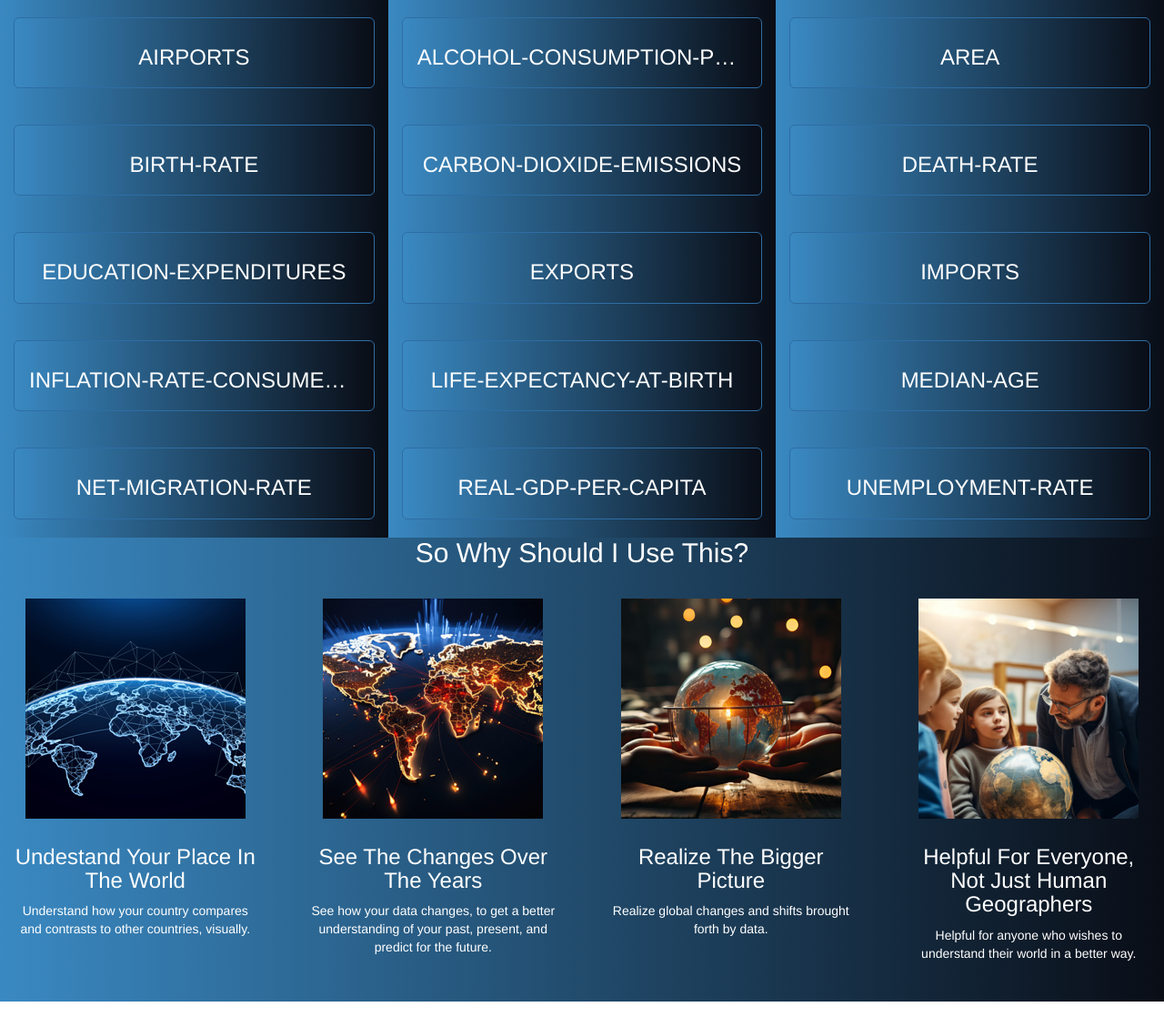
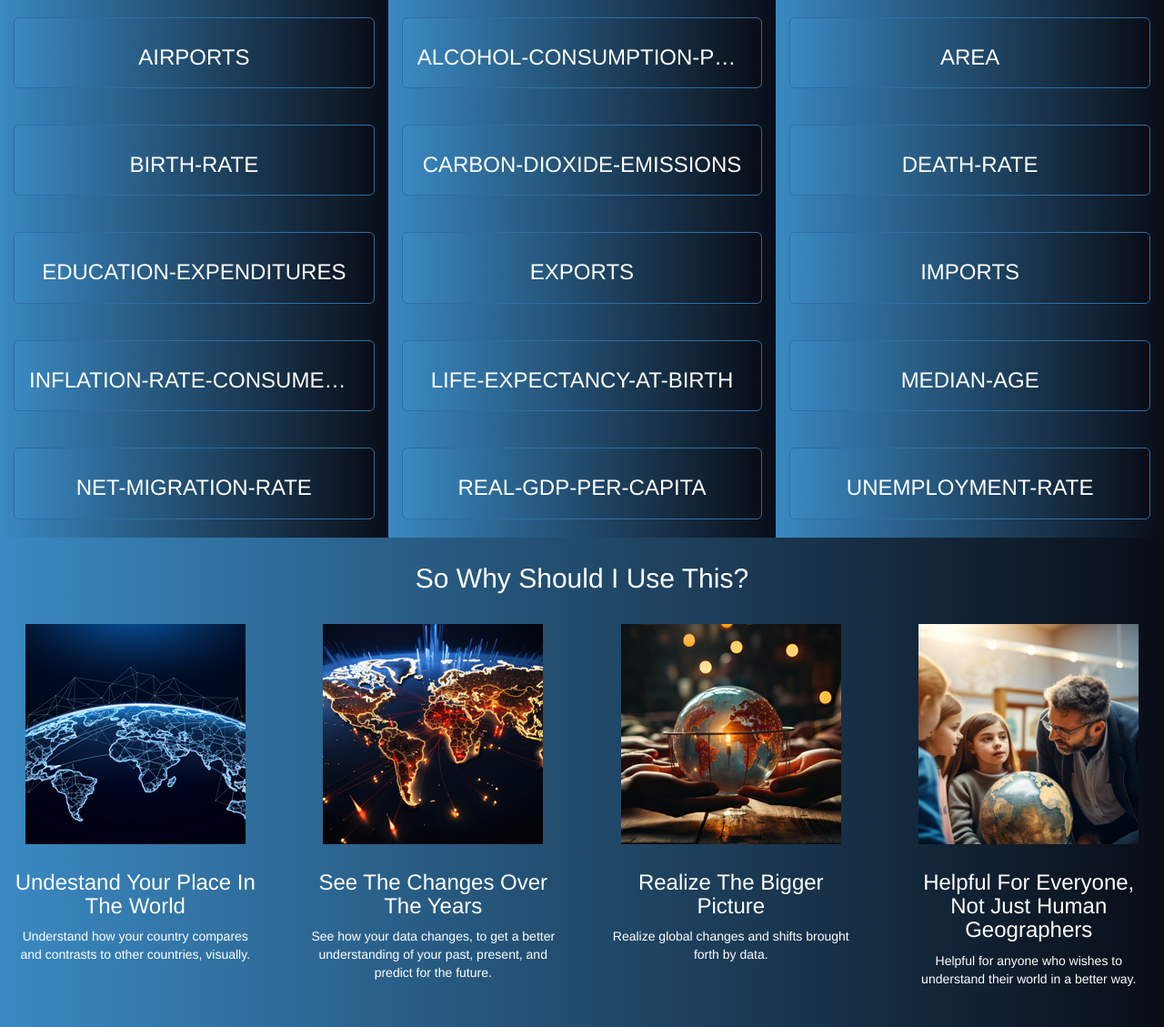
Before and after one commit to MinerUNLEASHED/WorldFactbook-Analyzer, a Django app: page / in a window 1280 px wide. Shown: the part 2113-3242 px from the top of the page at 91% size. Before the commit the page ends 3214 px from the top, so only its background shows below. Run offline with Django 4.2, Linux system fonts and the light colour scheme.

Commit message:
finally fixed spacing issue for the title of importance-part on homepage.html

```diff
--- a/main_view/templates/test_view/homepage.html
+++ b/main_view/templates/test_view/homepage.html
@@ -169,8 +169,12 @@
 
         }
 
-        .importance-part-title {
+        #importance-part-title {
             padding: 20px;
+        }
+
+        .container h2{
+            margin-top: 200px;
         }
 
         /* #importance-part-title {
@@ -184,6 +188,10 @@
 
         #importance-part-text {
             color: white;
+        }
+
+        #button-part {
+            margin-bottom: 400px;
         }
 
 
@@ -295,7 +303,7 @@
 
     <div id="importance-part">
         <div id="importance-part-inside">
-            <div class="importance-part-title">
+            <div class="container">
                 <h2 id="importance-part-title">So Why Should I Use This?</h2>
             </div>
             <div class="row">
```
